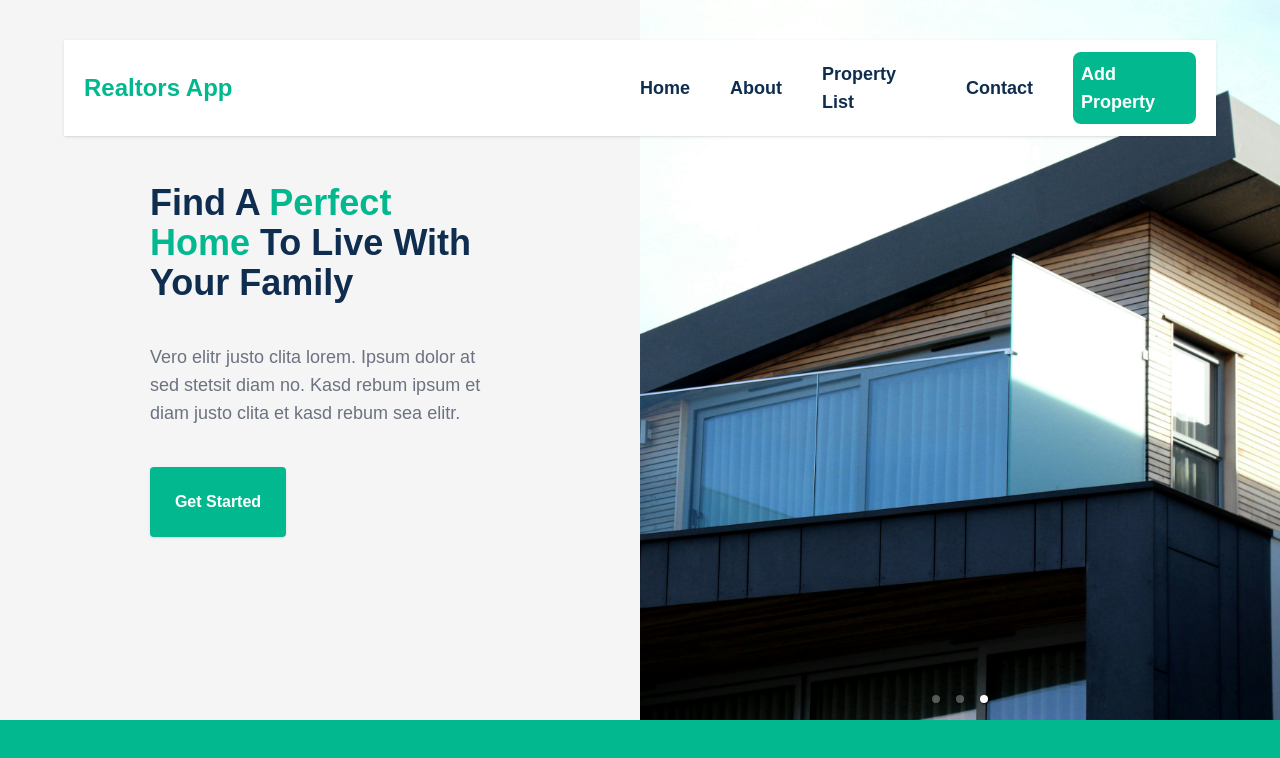
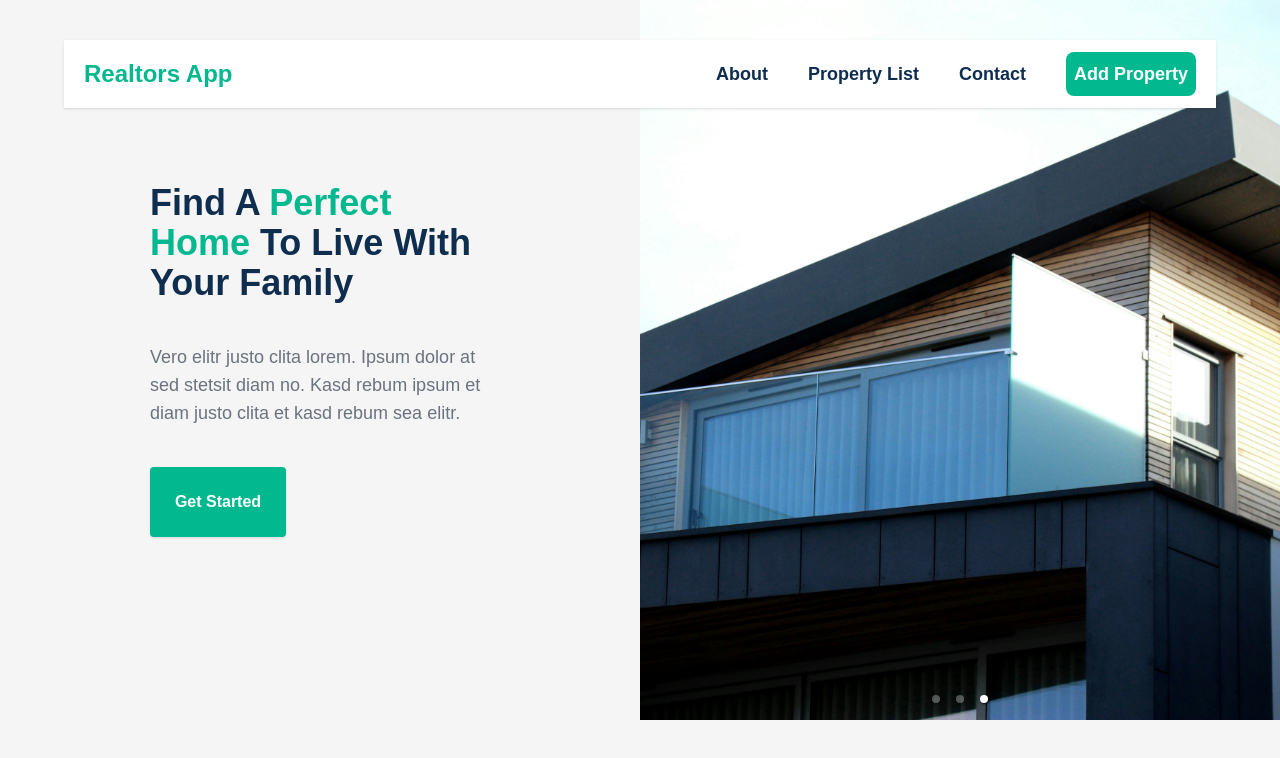
Before and after one commit to zuma-consults/realtors-app, a React (Vite) app: page /about in a window 1280 px wide. Shown: the top 758 px of the page. Built offline with nearby package versions, Linux system fonts and the light colour scheme; the HTML template or start-up script is replaced by a standard one.

Commit message:
feat: footer added

```diff
--- a/src/App.jsx
+++ b/src/App.jsx
@@ -1,5 +1,8 @@
 import { Route, Routes } from "react-router-dom";
 import Home from './pages/home'
+import About from './pages/about'
+import PropertyList from './pages/property-list'
+import Contact from './pages/contact'
 import AOS from 'aos';
 import 'aos/dist/aos.css';
 
@@ -8,9 +11,9 @@ function App() {
   return (
     <Routes>
       <Route path="/" element={<Home />} />
-      <Route path="/about" element={<Home />} />
-      <Route path="/property-list" element={<Home />} />
-      <Route path="/contact" element={<Home />} />
+      <Route path="/about" element={<About />} />
+      <Route path="/property-list" element={<PropertyList />} />
+      <Route path="/contact" element={<Contact />} />
       <Route path="/add-property" element={<Home />} />
     </Routes>
   );
--- a/src/components/Navbar.jsx
+++ b/src/components/Navbar.jsx
@@ -1,6 +1,9 @@
 import { useState, useEffect } from "react";
+import { Link, useLocation } from "react-router-dom";
 
 const NavBar = () => {
+  const [showMenu, setShowMenu] = useState(false);
+  const location = useLocation();
   const [isScrolled, setIsScrolled] = useState(false);
 
   useEffect(() => {
@@ -12,6 +15,10 @@ const NavBar = () => {
       window.removeEventListener("scroll", handleScroll);
     };
   }, []);
+
+  const isLinkActive = (path) => {
+    return location.pathname.includes(path);
+  };
 
   return (
     <div className="navbar  top-0 right-0 left-0">
@@ -28,21 +35,18 @@ const NavBar = () => {
           </span>
         </div>
         <div className="flex items-center gap-10 justify-end w-full">
-          <span className="cursor-pointer hover:text-ra-darkgreen text-lg font-semibold text-ra-text">
-            Home
-          </span>
-          <span className="cursor-pointer hover:text-ra-darkgreen text-lg  font-semibold text-ra-text">
+          <Link to="/about" className="cursor-pointer hover:text-ra-darkgreen text-lg  font-semibold text-ra-text">
             About
-          </span>
-          <span className="cursor-pointer hover:text-ra-darkgreen text-lg  font-semibold text-ra-text">
+          </Link>
+          <Link to="/property-list" className="cursor-pointer hover:text-ra-darkgreen text-lg  font-semibold text-ra-text">
             Property List
-          </span>
-          <span className="cursor-pointer hover:text-ra-darkgreen text-lg  font-semibold text-ra-text">
+          </Link>
+          <Link to="/contact" className="cursor-pointer hover:text-ra-darkgreen text-lg  font-semibold text-ra-text">
             Contact
-          </span>
-          <span className="cursor-pointer bg-ra-darkgreen text-lg  font-semibold text-white p-2 rounded-lg">
+          </Link>
+          <Link to="/add-property" className="cursor-pointer bg-ra-darkgreen text-lg  font-semibold text-white p-2 rounded-lg">
             Add Property
-          </span>
+          </Link>
         </div>
       </div>
     </div>
--- /dev/null
+++ b/src/pages/about/index.jsx
@@ -0,0 +1,26 @@
+import React from 'react'
+import NavBar from '../../components/Navbar'
+import Hero from '../../components/Hero'
+import PropertySearchForm from '../../components/Filters'
+import Propertytypes from '../../components/Propertytypes'
+import PropertyListing from '../../components/PropertyListing'
+import AboutSection from '../../components/AboutSection'
+import ContactCard from '../../components/ContactCard'
+import Footer from '../../components/Footer'
+
+function About() {
+  return (
+    <div className='w-full h-full'>
+        <NavBar/>
+        <Hero/>
+        {/* <PropertySearchForm/> */}
+        <Propertytypes/>
+        {/* <PropertyListing/> */}
+        <AboutSection/>
+        <ContactCard/>
+        <Footer/>
+    </div>
+  )
+}
+
+export default About
--- /dev/null
+++ b/src/pages/contact/index.jsx
@@ -0,0 +1,26 @@
+import React from 'react'
+import NavBar from '../../components/Navbar'
+import Hero from '../../components/Hero'
+import PropertySearchForm from '../../components/Filters'
+import Propertytypes from '../../components/Propertytypes'
+import PropertyListing from '../../components/PropertyListing'
+import AboutSection from '../../components/AboutSection'
+import ContactCard from '../../components/ContactCard'
+import Footer from '../../components/Footer'
+
+function Contact() {
+  return (
+    <div className='w-full h-full'>
+        <NavBar/>
+        <Hero/>
+        {/* <PropertySearchForm/> */}
+        {/* <Propertytypes/> */}
+        {/* <PropertyListing/> */}
+        {/* <AboutSection/> */}
+        <ContactCard/>
+        <Footer/>
+    </div>
+  )
+}
+
+export default Contact
--- /dev/null
+++ b/src/pages/property-list/index.jsx
@@ -0,0 +1,26 @@
+import React from 'react'
+import NavBar from '../../components/Navbar'
+import Hero from '../../components/Hero'
+import PropertySearchForm from '../../components/Filters'
+import Propertytypes from '../../components/Propertytypes'
+import PropertyListing from '../../components/PropertyListing'
+import AboutSection from '../../components/AboutSection'
+import ContactCard from '../../components/ContactCard'
+import Footer from '../../components/Footer'
+
+function PropertyList() {
+  return (
+    <div className='w-full h-full'>
+        <NavBar/>
+        <Hero/>
+        <PropertySearchForm/>
+        {/* <Propertytypes/> */}
+        <PropertyListing/>
+        {/* <AboutSection/> */}
+        <ContactCard/>
+        <Footer/>
+    </div>
+  )
+}
+
+export default PropertyList
```
